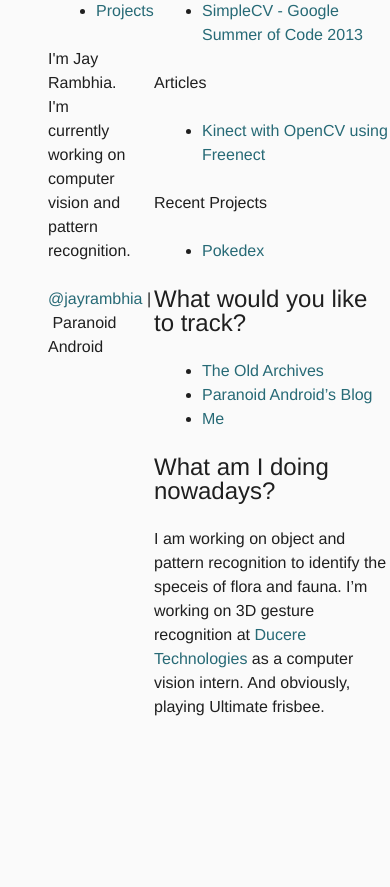
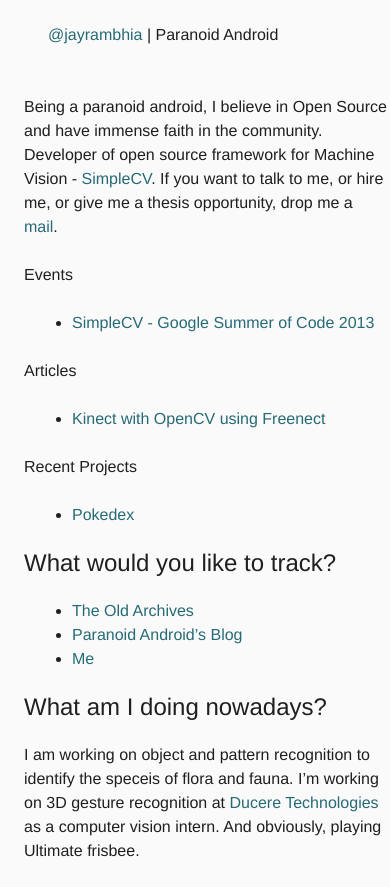
Before and after one commit to jayrambhia/jayrambhia.github.com, a Jekyll site: the page built from index.md, in a window 390 px wide. Shown: the part 313-1200 px from the top of the page. Built offline with Jekyll 4.4.1, drawn with Linux system fonts in a browser that asks for light colours; comment, search, counter and statistics services are not loaded; before the commit the page ends 1056 px from its top, so only the background shows below that.

Commit message:
Add responsiveness
Signed-off-by: Aniket Pant <me@aniketpant.com>

```diff
--- a/_layouts/base.html
+++ b/_layouts/base.html
@@ -22,7 +22,7 @@
 <div class="wrapper">
 
   <a href="https://github.com/jayrambhia"><img style="position: absolute; top: 0; right: 0; border: 0;" src="https://s3.amazonaws.com/github/ribbons/forkme_right_red_aa0000.png" alt="Fork me on GitHub"></a>
-  <header class="grid__item one-third push--top" role="banner">
+  <header class="grid__item one-third portable-one-whole push--top" role="banner">
     <h1 class="grid__item one-whole"><a class="brand" href="/">Jay Rambhia</a></h1>
     <nav class="grid__item one-whole navbar">
       <ul class="nav nav--stacked">
@@ -41,7 +41,7 @@
       <p><a href="http://twitter.com/{{ site.author.twitter }}">@jayrambhia</a><span class="subtle">&nbsp;|&nbsp;Paranoid Android&nbsp;&nbsp;</span>
     </div>
   </header><!--
-  --><div class="grid__item two-thirds push--top">
+  --><div class="grid__item two-thirds portable-one-whole push--top">
     <section class= role="main">
       {{ content }}
     </section>
--- a/assets/styles/sass/_variables.scss
+++ b/assets/styles/sass/_variables.scss
@@ -14,4 +14,5 @@
 $brand-face:        $sans;
 
 $use-grids:         true;
+$use-nav:           true;
 $use-block-list:    true;
```
Also changed, not shown: assets/styles/css/style.min.css.
